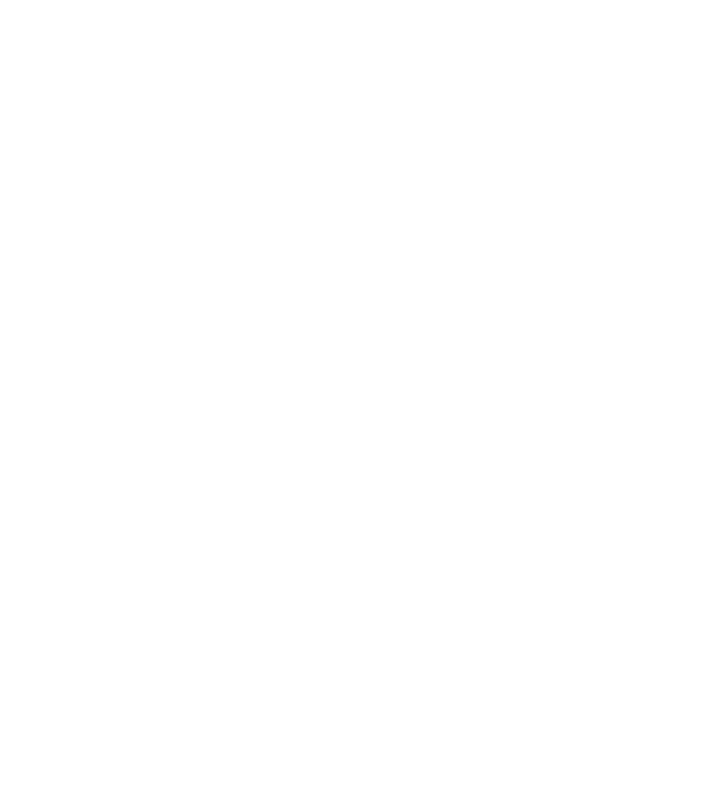
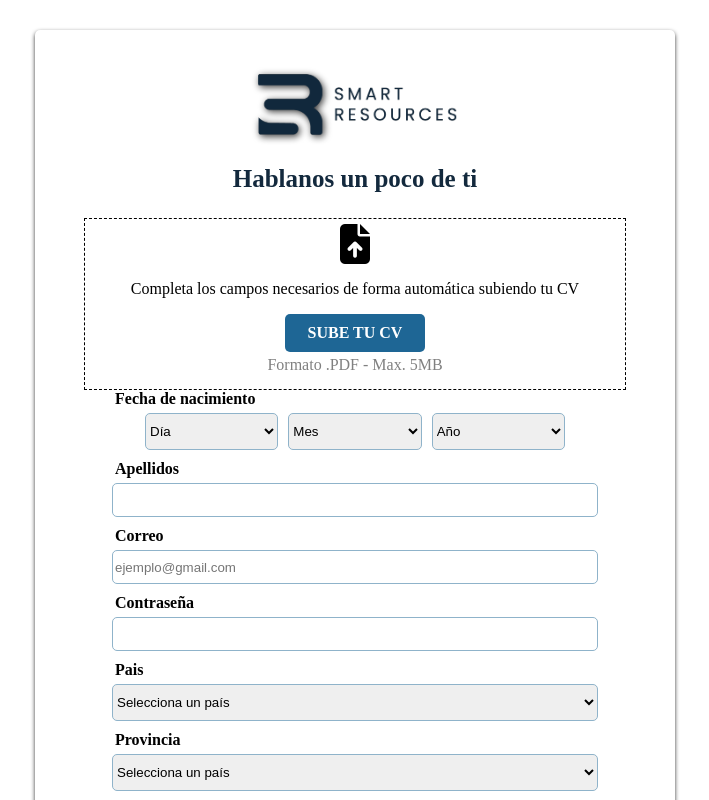
Before and after one commit to RodrigoSanchezDV/Experiencia-IT, a React (Vite) app: page /createaccountpage2 in a window 1280 px wide. Before the commit this address had no page. Shown: the top 800 px of the page, without its empty margins (285-994 px from the left). Built offline with nearby package versions, Linux system fonts and the light colour scheme.

Commit message:
WIP se trabajo en nuevo componente CreateAccountPage2

```diff
--- a/src/App.jsx
+++ b/src/App.jsx
@@ -8,7 +8,7 @@
 import NewClient from './Components/pages/NewClient.jsx';
 import NewAccount from './Components/pages/NewAccount.jsx';
 import CreateAccount from './Components/pages/createAccount.jsx';
-
+import CreateAccountPage2 from './Components/pages/CreateAccountPage2.jsx';
 
 const App = () => (
   <Routes>
@@ -31,6 +31,8 @@
 
     <Route path="/createaccount" element={<CreateAccount/>} />
 
+    <Route path="/createaccountpage2" element={<CreateAccountPage2/>} />
+
   </Routes>
 );
 
--- a/src/Components/pages/CreateAccount.jsx
+++ b/src/Components/pages/CreateAccount.jsx
@@ -1,6 +1,7 @@
 import React from 'react';
 import '../styles/CreateAccount.css';
 import logo3 from '/Logo3.png';
+import { Link } from "react-router-dom";
 
 export default function CreateAccount() {
     return (
@@ -16,15 +17,15 @@
             <form className="account-form">
 
                 <label className='label-create'>Nombres</label>
-                <input className='input-create' type="text"/>
+                <input className='input-create' type="text" />
                 <label className='label-create'>Apellidos</label>
-                <input className='input-create' type="text"/>
+                <input className='input-create' type="text" />
                 <label className='label-create'>Correo</label>
                 <input className='input-create' type="text" placeholder="ejemplo@gmail.com" />
                 <label className='label-create'>Contraseña</label>
-                <input className='input-create' type="password"/>
+                <input className='input-create' type="password" />
                 <label className='label-create'>Pais</label>
-<select className='input-create'>
+                <select className='select-create'>
                     <option value="selecciona">Selecciona un país</option>
                     <option value="pais1">País 1</option>
                     <option value="pais2">País 2</option>
@@ -33,7 +34,7 @@
                 </select>
 
                 <label className='label-create'>Provincia</label>
-                <select className='input-create'>
+                <select className='select-create'>
                     <option value="selecciona">Selecciona un país</option>
                     <option value="provincia1">provincia 1</option>
                     <option value="provincia2">provincia 2</option>
@@ -41,11 +42,11 @@
 
                 </select>
                 <label className='label-create'>Puesto de trabajo deseado</label>
-                <input className='input-create' type="text"  />
+                <input className='input-create' type="text" />
 
 
             </form>
-            <button className="submit-button">CONTINUAR</button>
+            <button className="submit-button"><Link to='/createaccountpage2'>CONTINUAR</Link></button>
             <p className="p-create">Al hacer click en "CONTINUAR", acepta las Condiciones legles y la Politica de privacidad de Smart Resources para crear una cuenta, aplicar a vacantes de empleo, contar con potenciales empleadores y recibir comunicaciones, entre otros servicios. Ver detalle legall.</p>
 
         </div>
--- /dev/null
+++ b/src/Components/pages/CreateAccountPage2.jsx
@@ -0,0 +1,94 @@
+import React, { useEffect } from 'react';
+import '../styles/CreateAccountPage2.css';
+import logo3 from '/Logo3.png';
+
+export default function CreateAccountPage2() {
+    useEffect(() => {
+        // Llena las opciones para los días
+        const daySelect = document.getElementById("day-select");
+        for (let day = 1; day <= 31; day++) {
+            const option = document.createElement("option");
+            option.value = day;
+            option.textContent = day;
+            daySelect.appendChild(option);
+        }
+
+        // Llena las opciones para los meses (puedes ajustar las opciones según tus necesidades)
+        const monthSelect = document.getElementById("month-select");
+        const months = [
+            "Enero", "Febrero", "Marzo", "Abril", "Mayo", "Junio",
+            "Julio", "Agosto", "Septiembre", "Octubre", "Noviembre", "Diciembre"
+        ];
+        months.forEach((month, index) => {
+            const option = document.createElement("option");
+            option.value = index + 1;
+            option.textContent = month;
+            monthSelect.appendChild(option);
+        });
+
+        // Llena las opciones para los años (puedes ajustar el rango según tus necesidades)
+        const yearSelect = document.getElementById("year-select");
+        const currentYear = new Date().getFullYear();
+        const startYear = currentYear - 100; // Por ejemplo, un rango de 100 años hacia atrás
+        for (let year = currentYear; year >= startYear; year--) {
+            const option = document.createElement("option");
+            option.value = year;
+            option.textContent = year;
+            yearSelect.appendChild(option);
+        }
+    }, []); // El segundo argumento vacío [] indica que este efecto se ejecutará solo una vez después del montaje.
+
+    return (
+        <div className="create-account-container">
+            <img src={logo3} alt="Logo3" className="logo3" />
+            <h5 className='titulo-create'>Hablanos un poco de ti</h5>
+            <div className="cv-upload">
+                <i className="fa-solid fa-file-arrow-up" style={{ fontSize: '40px', marginTop: '5px' }}></i>
+                <p>Completa los campos necesarios de forma automática subiendo tu CV</p>
+                <label htmlFor="cv-input" className="cv-button">
+                    SUBE TU CV
+                    <input type="file" id="cv-input" className="hidden" accept=".pdf, .doc, .docx" />
+                </label>
+                <p className='formato'>Formato .PDF - Max. 5MB</p>
+            </div>
+            <form className="account-form">
+                <label className='label-create'>Fecha de nacimiento</label>
+                <div className="date-of-birth">
+                    <select className='select-create' id="day-select">
+                        <option value="selecciona">Día</option>
+                    </select>
+                    <select className='select-create' id="month-select">
+                        <option value="selecciona">Mes</option>
+                    </select>
+                    <select className='select-create' id="year-select">
+                        <option value="selecciona">Año</option>
+                    </select>
+                </div>
+                <label className='label-create'>Apellidos</label>
+                <input className='input-create' type="text" />
+                <label className='label-create'>Correo</label>
+                <input className='input-create' type="text" placeholder="ejemplo@gmail.com" />
+                <label className='label-create'>Contraseña</label>
+                <input className='input-create' type="password" />
+                <label className='label-create'>Pais</label>
+                <select className='select-create'>
+                    <option value="selecciona">Selecciona un país</option>
+                    <option value="pais1">País 1</option>
+                    <option value="pais2">País 2</option>
+                    <option value="pais3">País 3</option>
+                </select>
+                <label className='label-create'>Provincia</label>
+                <select className='select-create'>
+                    <option value="selecciona">Selecciona un país</option>
+                    <option value="provincia1">provincia 1</option>
+                    <option value="provincia2">provincia 2</option>
+                    <option value="provincia3">provincia 3</option>
+                </select>
+                <label className='label-create'>Puesto de trabajo deseado</label>
+                <input className='input-create' type="text" />
+            </form>
+            <button className="submit-button">CONTINUAR</button>
+            <p className="p-create">Al hacer click en "CONTINUAR", acepta las Condiciones legles y la Politica de privacidad de Smart Resources para crear una cuenta, aplicar a vacantes de empleo, contar con potenciales empleadores y recibir comunicaciones, entre otros servicios. Ver detalle legal.</p>
+        </div>
+    );
+}
--- a/src/Components/styles/CreateAccount.css
+++ b/src/Components/styles/CreateAccount.css
@@ -10,7 +10,8 @@
     width: 600px;
     text-align: center;
     margin: 0 auto;
-    margin-top: 60px;
+    margin-top: 30px;
+    margin-bottom: 30px;
 }
 
 .round-buttons {
@@ -102,3 +103,17 @@
     text-align: start;
     margin-top: 40px;
 }
+
+
+.select-create {
+    width: 81%; /* Establece el ancho al 100% para los input y select */
+    height: 37px;
+    border-radius: 5px;
+    border: 1px solid #8FB3CA;
+    margin-bottom: 10px;
+}
+
+.resaltado {
+    background-color: blue; /* Cambia el color a azul o el que desees */
+    color: white;
+}
--- /dev/null
+++ b/src/Components/styles/CreateAccountPage2.css
@@ -0,0 +1,41 @@
+.cv-upload {
+    width: 90%;
+    height: 170px;
+    border: 1px dashed black;
+}
+
+.cv-button {
+    width: 100px;
+    display: inline-block;
+    padding: 10px 20px;
+    background-color: #1E6695;
+    color: white;
+    border: none;
+    border-radius: 5px;
+    cursor: pointer;
+    position: relative;
+    overflow: hidden;
+
+}
+
+.cv-button input[type="file"] {
+    position: absolute;
+    top: 0;
+    left: 0;
+    width: 100%;
+    height: 100%;
+    opacity: 0;
+    cursor: pointer;
+}
+
+.formato{
+    margin-top: 0px;
+    color: gray;
+}
+
+
+.date-of-birth {
+    display: flex; /* Muestra los select en línea */
+    gap: 10px; /* Espacio entre los select (ajusta según tus preferencias) */
+width: 70%;
+}
```
Lines whose indentation alone changed are shown as unchanged.
